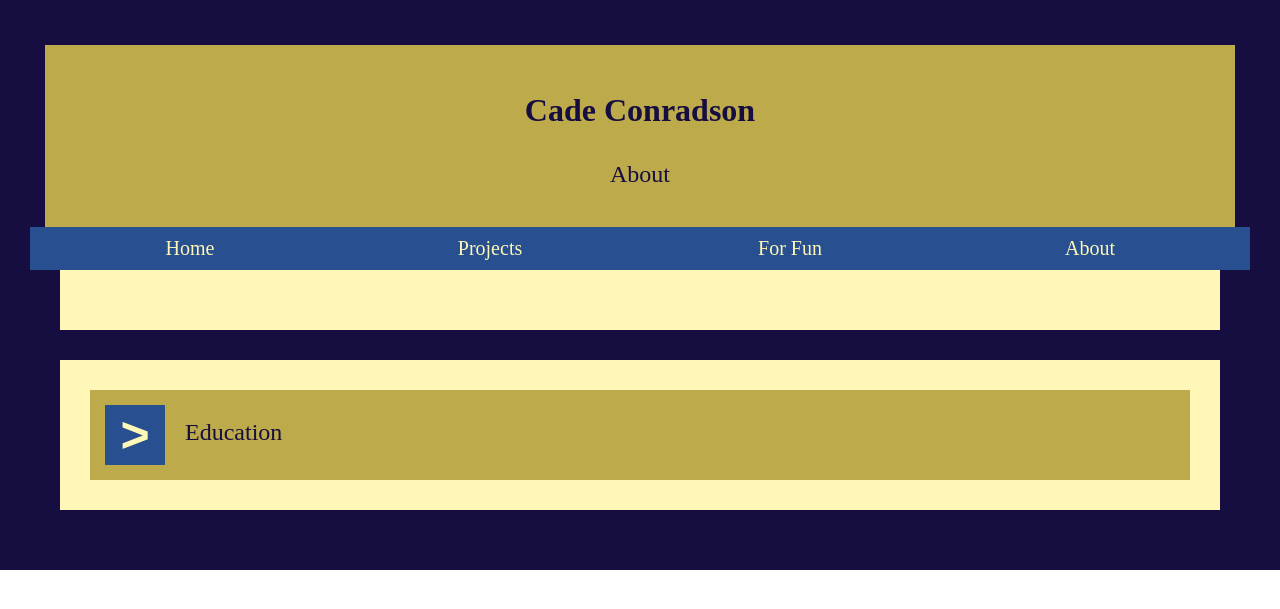
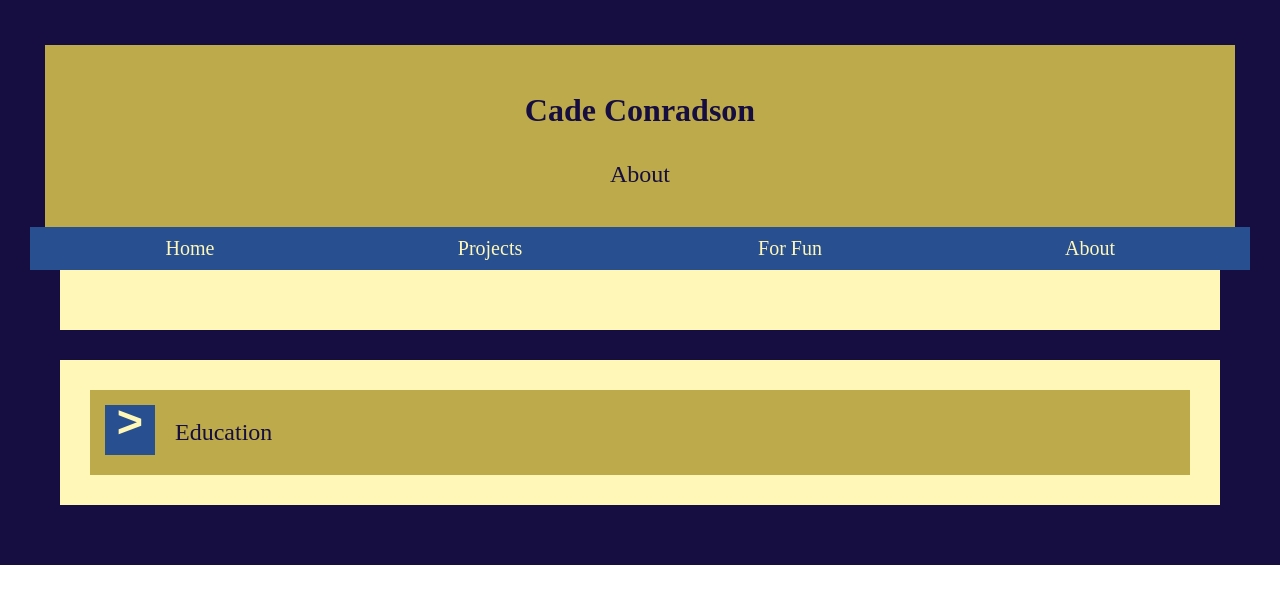
Before and after one commit to cconradson/cconradson.github.io, a Jekyll site: the page built from about.html, in a window 1280 px wide. Shown: the top 609 px of the page. Built offline with Jekyll 4.4.1, drawn with Linux system fonts in a browser that asks for light colours.

Commit message:
smaller button

```diff
--- a/about.html
+++ b/about.html
@@ -10,12 +10,12 @@ educlicks++;
 if (educlicks % 2) {
 document.getElementById("drop-edu").innerHTML = "v";
 document.getElementById("edu").style.display = "block";
-document.getElementById("edu").style.top = "-65px";
+document.getElementById("edu").style.top = "-60px";
 }
 else {
 document.getElementById("drop-edu").innerHTML = ">";
 document.getElementById("edu").style.display = "none";
-document.getElementById("edu").style.top = "-60px";
+document.getElementById("edu").style.top = "-55px";
 }
 }
 </script>
--- a/assets/css/main.css
+++ b/assets/css/main.css
@@ -236,8 +236,8 @@ a.img {
 button.drop {
 	background-color: #284f8f;
 	color: #fff7b7;
-	width: 60px;
-	height: 60px;
+	width: 50px;
+	height: 50px;
 	border: 0;
 	float: left;
 	margin: 15px;
@@ -245,10 +245,10 @@ button.drop {
 
 button.drop > p {
 	font-weight: bold;
-	font-size: 50px;
+	font-size: 45px;
 	text-align: center;
 	position: relative;
-	top: -50px;
+	top: -55px;
 }
 
 button.drop:hover {
```
